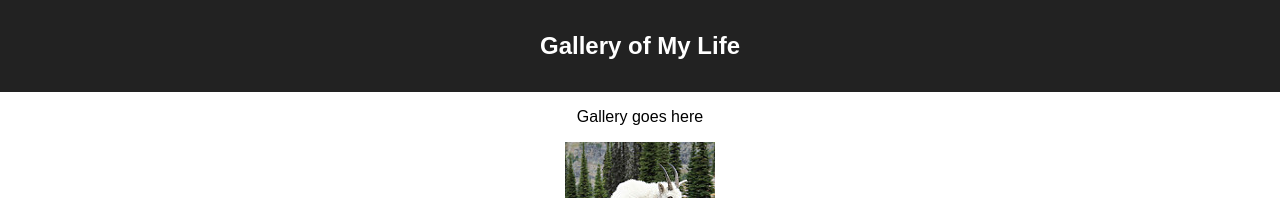
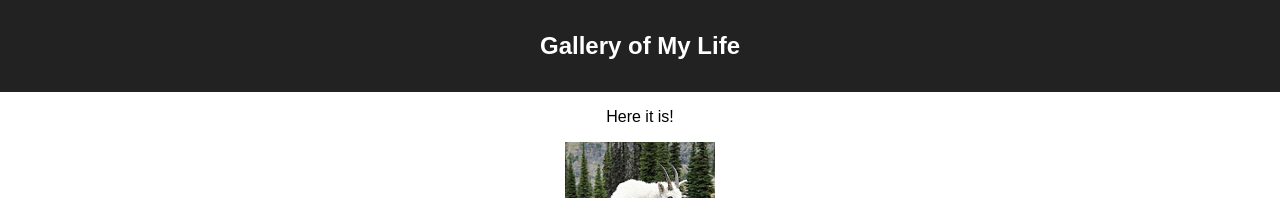
Before and after one commit to jgoth23/react-gallery, a React (Create React App) app: page / in a window 1280 px wide. Shown: the top 198 px of the page. Built offline with nearby package versions, Linux system fonts and the light colour scheme.

Commit message:
components directory made

```diff
--- a/src/components/App/App.jsx
+++ b/src/components/App/App.jsx
@@ -7,7 +7,7 @@ function App() {
         <header className="App-header">
           <h1 className="App-title">Gallery of My Life</h1>
         </header>
-        <p>Gallery goes here</p>
+        <p>Here it is!</p>
         <img src="images/goat_small.jpg"/>
       </div>
     );
```
Also changed, not shown: src/components/GalleryItem/GalleryItem.jsx (added), src/components/GalleryList/GalleryList.jsx (added), 1 other file (tests, documents, lock files or other folders).
